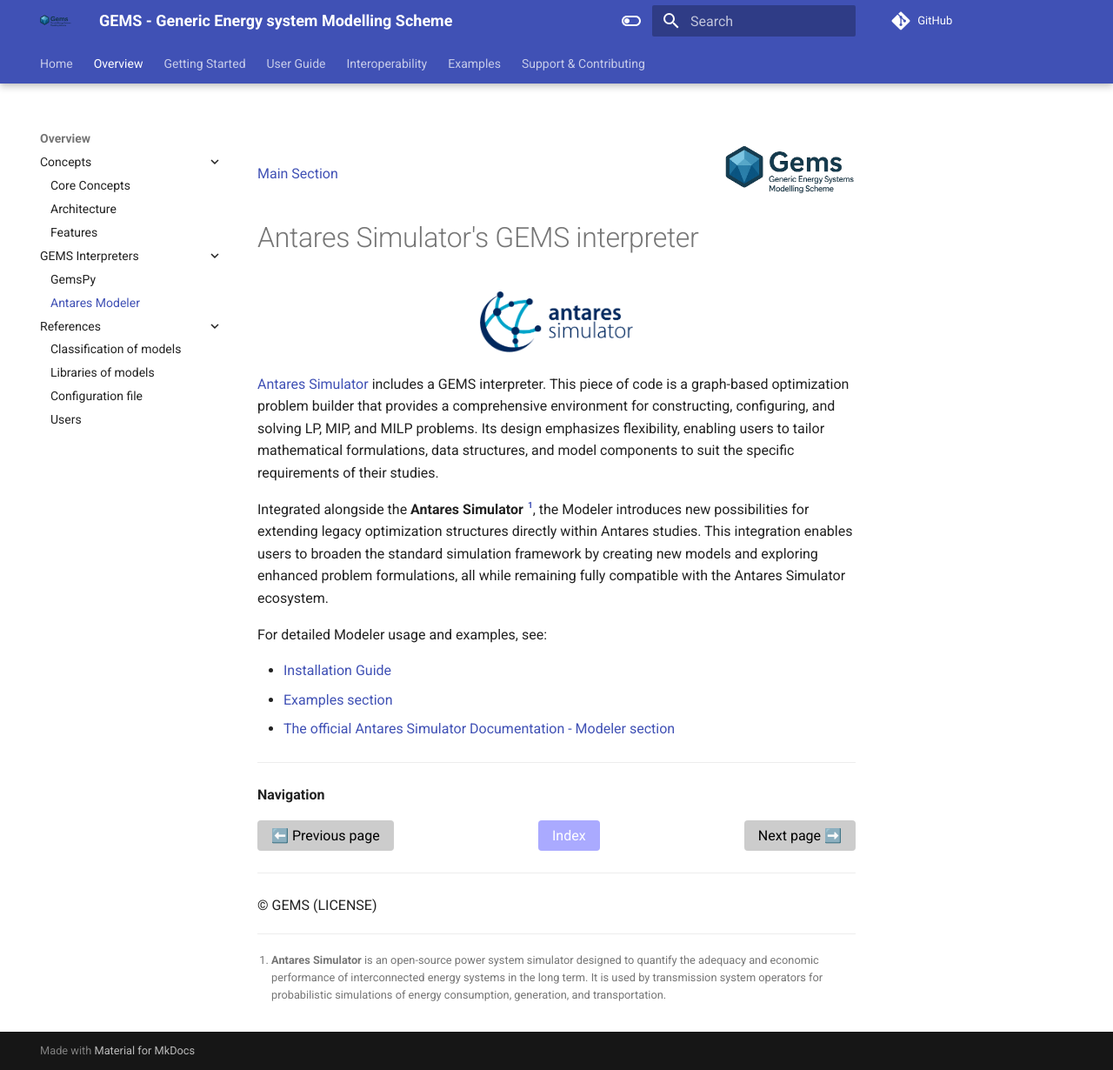
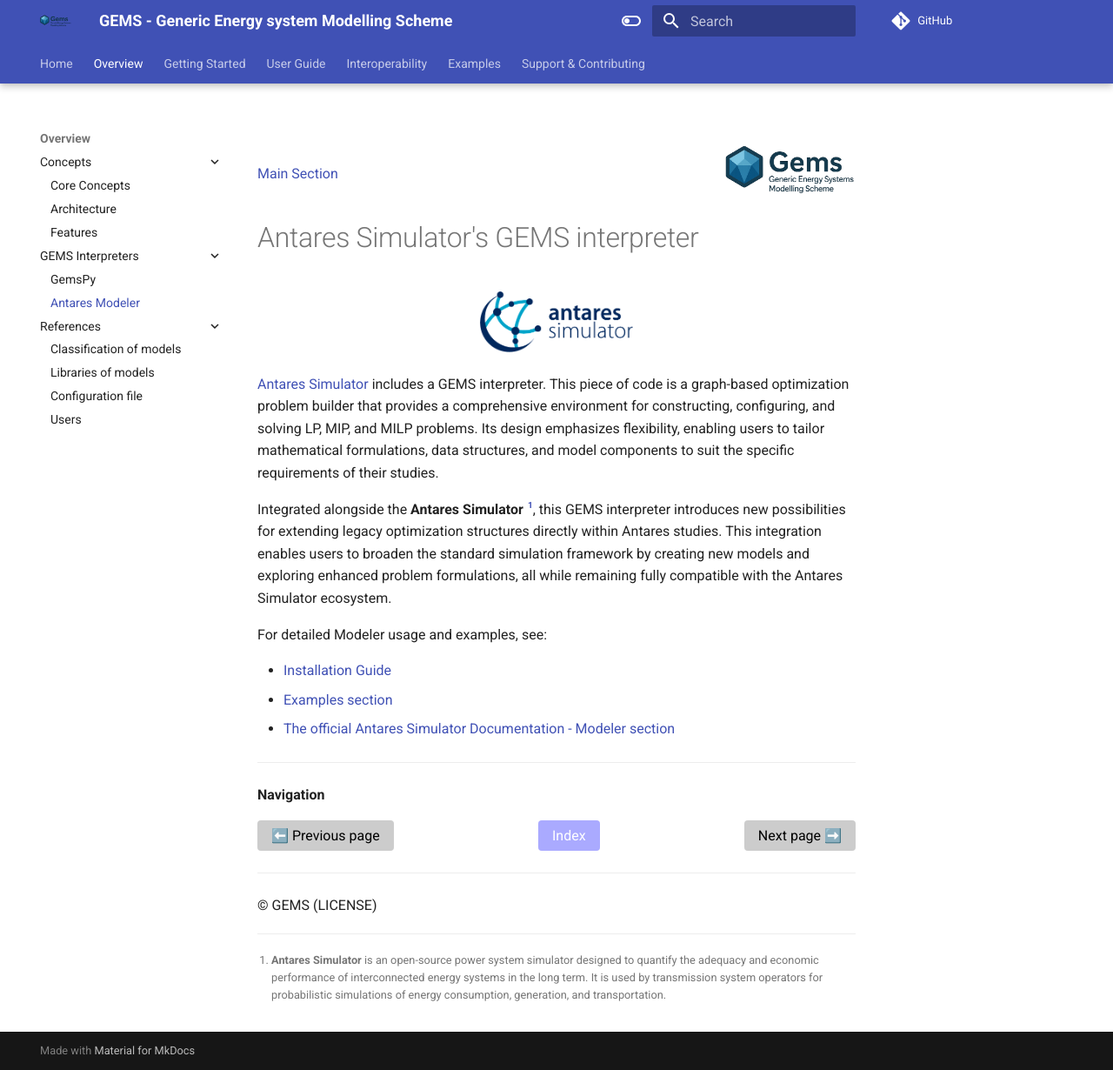
Before and after one commit to AntaresSimulatorTeam/GEMS, an MkDocs documentation site: the page built from doc/1_Overview/GEMS Interpreters/2_antares_simulator_modeler.md, in a window 1280 px wide and 1230 px high. Shown: the whole window at 87% size. Built offline with MkDocs 1.6.1 and Material for MkDocs 9.7.7, drawn with Linux system fonts in a browser that asks for light colours; comment, search, counter and statistics services are not loaded.

Commit message:
rename Modeler
Co-authored-by: Antoine Oustry, PhD <58943406+aoustry@users.noreply.github.com>

```diff
--- a/doc/1_Overview/GEMS Interpreters/2_antares_simulator_modeler.md
+++ b/doc/1_Overview/GEMS Interpreters/2_antares_simulator_modeler.md
@@ -15,7 +15,7 @@
 
 [Antares Simulator](https://antares-simulator.readthedocs.io/en/latest/) includes a GEMS interpreter. This piece of code is a graph-based optimization problem builder that provides a comprehensive environment for constructing, configuring, and solving LP, MIP, and MILP problems. Its design emphasizes flexibility, enabling users to tailor mathematical formulations, data structures, and model components to suit the specific requirements of their studies.
 
-Integrated alongside the **Antares Simulator [^1]**, the Modeler introduces new possibilities for extending legacy optimization structures directly within Antares studies. This integration enables users to broaden the standard simulation framework by creating new models and exploring enhanced problem formulations, all while remaining fully compatible with the Antares Simulator ecosystem.
+Integrated alongside the **Antares Simulator [^1]**, this GEMS interpreter introduces new possibilities for extending legacy optimization structures directly within Antares studies. This integration enables users to broaden the standard simulation framework by creating new models and exploring enhanced problem formulations, all while remaining fully compatible with the Antares Simulator ecosystem.
 
 For detailed Modeler usage and examples, see:
 
```
